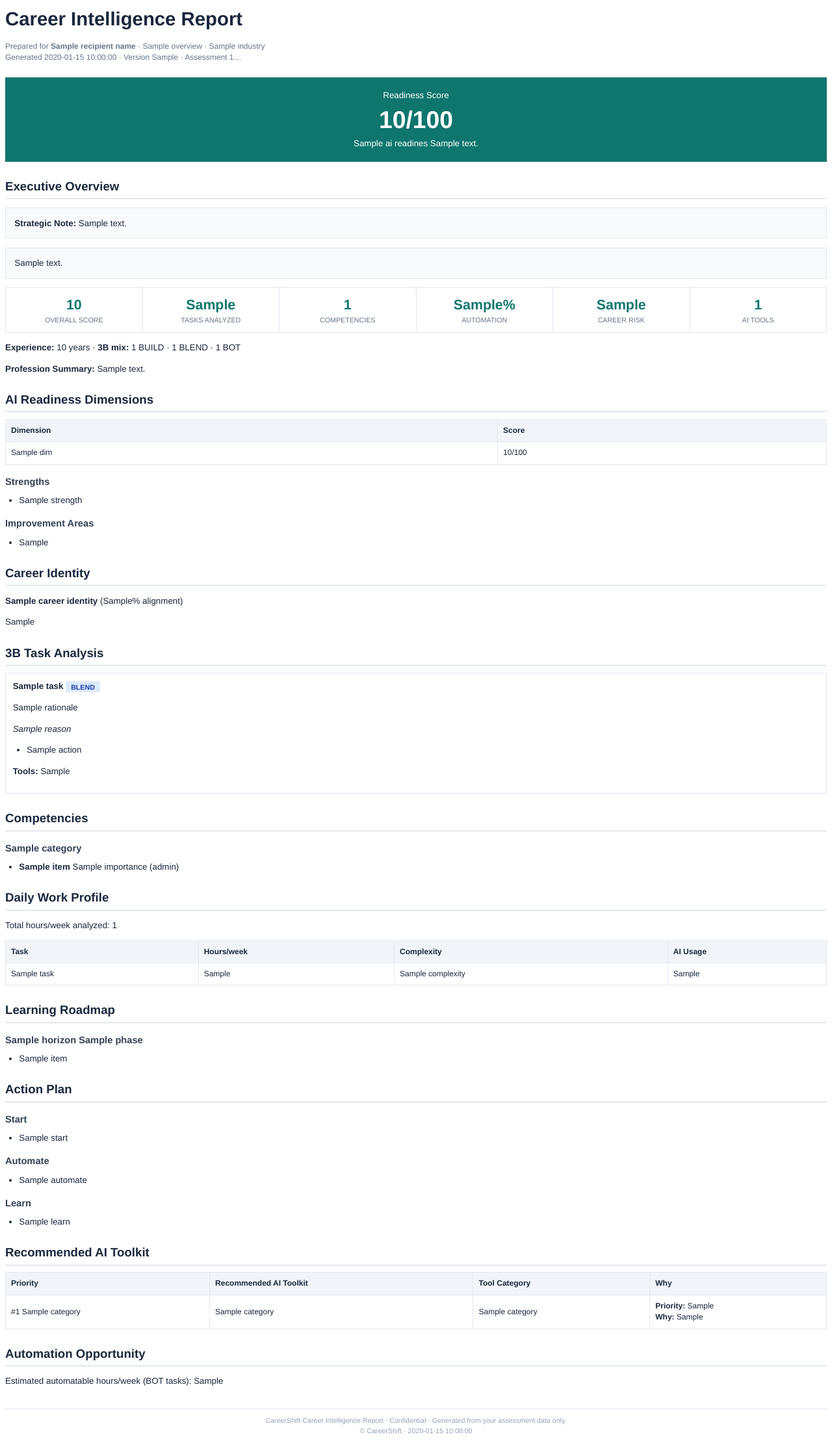
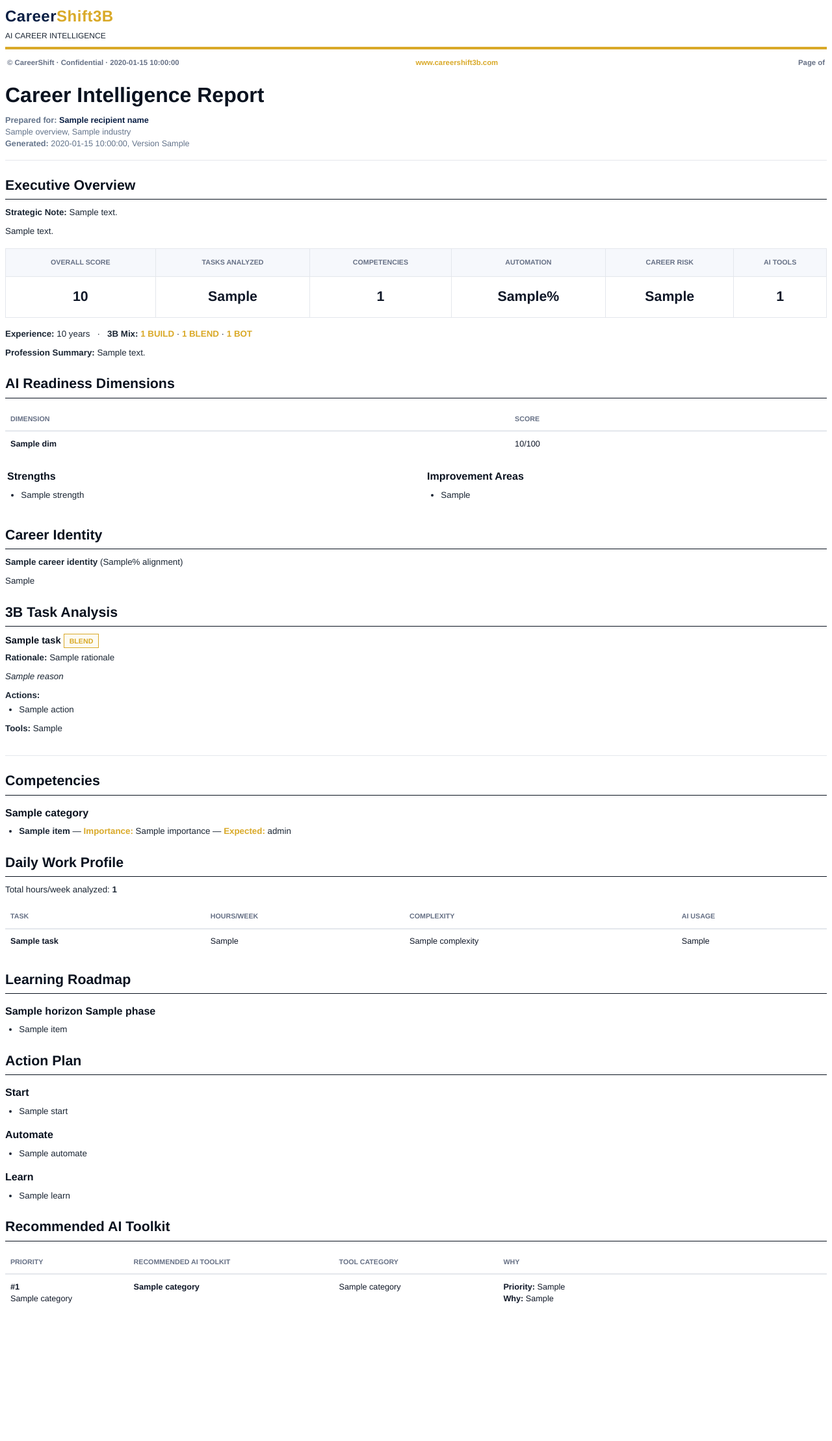
Before and after one commit to Viveknathtiwari01/CareerShiftBackend, a Python web app: template app/templates/export/report_pdf.html in a window 1280 px wide. Shown: the whole page at 65% size. After the commit the page ends 2005 px from the top, so only its background shows below. Run offline with Jinja, Linux system fonts and the light colour scheme; the template is opened without the code that fills it: most values are stand-ins (such as "Sample title", 1, 10 or a date in 2020).

Commit message:
feat: Update report templates to enhance branding and layout consistency

```diff
--- a/app/templates/export/report_pdf.html
+++ b/app/templates/export/report_pdf.html
@@ -2,87 +2,143 @@
 <html lang="en">
 <head>
   <meta charset="UTF-8" />
-  <title>Career Intelligence Report {{ overview.job_title }}</title>
+  <title>Career Intelligence Report</title>
   <style>
-    @page { size: A4; margin: 1.5cm; }
-    body { font-family: Helvetica, Arial, sans-serif; font-size: 10pt; color: #1a273d; line-height: 1.45; }
-    h1 { font-size: 22pt; margin: 0 0 6pt; color: #1a273d; }
-    h2 { font-size: 14pt; margin: 18pt 0 8pt; color: #1a273d; border-bottom: 1px solid #cbd5e1; padding-bottom: 4pt; }
-    h3 { font-size: 11pt; margin: 12pt 0 6pt; color: #334155; }
-    .meta { color: #64748b; font-size: 9pt; margin-bottom: 16pt; }
-    .kpi-table { width: 100%; border-collapse: collapse; margin: 10pt 0; }
-    .kpi-table td { border: 1px solid #e2e8f0; padding: 8pt; text-align: center; width: 16%; }
-    .kpi-value { font-size: 16pt; font-weight: bold; color: #0f766e; }
-    .kpi-label { font-size: 8pt; color: #64748b; text-transform: uppercase; }
-    .score-box { background: #0f766e; color: #fff; padding: 14pt; text-align: center; margin: 12pt 0; }
-    .score-box .score { font-size: 28pt; font-weight: bold; }
-    .summary { background: #f8fafc; border: 1px solid #e2e8f0; padding: 10pt; margin: 10pt 0; }
-    .task { border: 1px solid #e2e8f0; padding: 8pt; margin-bottom: 8pt; page-break-inside: avoid; }
-    .badge-build { background: #dcfce7; color: #166534; padding: 2pt 6pt; font-size: 8pt; font-weight: bold; }
-    .badge-blend { background: #dbeafe; color: #1e40af; padding: 2pt 6pt; font-size: 8pt; font-weight: bold; }
-    .badge-bot { background: #ccfbf1; color: #0f766e; padding: 2pt 6pt; font-size: 8pt; font-weight: bold; }
-    ul { margin: 4pt 0; padding-left: 16pt; }
+    @page {
+      size: A4;
+      margin: 3.5cm 1.5cm 2.5cm 1.5cm;
+      @frame header {
+        -pdf-frame-content: header_content;
+        top: 1cm;
+        margin-left: 1.5cm;
+        margin-right: 1.5cm;
+        height: 2cm;
+      }
+      @frame footer {
+        -pdf-frame-content: footer_content;
+        bottom: 0.8cm;
+        margin-left: 1.5cm;
+        margin-right: 1.5cm;
+        height: 1.5cm;
+      }
+    }
+    body { font-family: Helvetica, Arial, sans-serif; font-size: 10pt; color: #1A2533; line-height: 1.4; }
+    h1 { font-size: 24pt; margin: 0 0 6pt; color: #0A121F; font-weight: bold; }
+    h2 { font-size: 16pt; margin: 18pt 0 8pt; color: #0A121F; border-bottom: 1.5px solid #0A121F; padding-bottom: 4pt; }
+    h3 { font-size: 12pt; margin: 12pt 0 6pt; color: #0A121F; font-weight: bold; }
+
+    p { margin: 0 0 8pt 0; }
+    ul { margin: 0 0 8pt 0; padding-left: 16pt; }
     li { margin-bottom: 3pt; }
-    .footer { margin-top: 24pt; font-size: 8pt; color: #94a3b8; text-align: center; border-top: 1px solid #e2e8f0; padding-top: 8pt; }
-    table.data { width: 100%; border-collapse: collapse; margin: 8pt 0; }
-    table.data th, table.data td { border: 1px solid #e2e8f0; padding: 6pt; text-align: left; font-size: 9pt; }
-    table.data th { background: #f1f5f9; }
+
+    .meta { color: #64748B; font-size: 9.5pt; margin-bottom: 16pt; line-height: 1.4; }
+    .highlight { color: #D9A928; font-weight: bold; }
+
+    .kpi-table { width: 100%; border-collapse: collapse; margin: 12pt 0; }
+    .kpi-table th { background: #F6F8FC; border: 1px solid #E4E7EC; padding: 10pt 6pt; text-align: center; font-size: 8pt; color: #667085; text-transform: uppercase; }
+    .kpi-table td { border: 1px solid #E4E7EC; padding: 12pt 6pt; text-align: center; font-size: 16pt; font-weight: bold; color: #101828; }
+
+    .data-table { width: 100%; border-collapse: collapse; margin: 10pt 0; }
+    .data-table th { border-bottom: 2px solid #E4E7EC; padding: 8pt 6pt; text-align: left; color: #667085; text-transform: uppercase; font-size: 8pt; font-weight: bold; vertical-align: top; }
+    .data-table td { padding: 8pt 6pt; text-align: left; font-size: 9.5pt; color: #101828; vertical-align: top; border: none; }
+
+    .badge { padding: 2pt 6pt; font-size: 8pt; font-weight: bold; text-transform: uppercase; display: inline-block; }
+    .badge-build { color: #1455B8; border: 1px solid #1455B8; background: #F6F8FC; }
+    .badge-blend { color: #D9A928; border: 1px solid #D9A928; background: #FDFBF2; }
+    .badge-bot { color: #F79009; border: 1px solid #F79009; background: #FFF4E5; }
+
+    .task-item { margin-bottom: 16pt; padding-bottom: 16pt; border-bottom: 1px solid #E4E7EC; page-break-inside: avoid; }
+
+    #header_content { text-align: left; }
+    .logo-text { font-size: 18pt; font-weight: bold; color: #0A1F44; letter-spacing: 0.5px; }
+    .logo-accent { font-size: 18pt; font-weight: bold; color: #D9A928; letter-spacing: 0.5px; }
+    .header-subtitle { font-size: 9pt; text-transform: uppercase; margin-top: 4pt; padding-bottom: 6pt; border-bottom: 3px solid #D9A928; }
+
+    #footer_content { text-align: left; color: #667085; font-size: 8.5pt; }
   </style>
 </head>
 <body>
-  <h1>Career Intelligence Report</h1>
-  <p class="meta">
-    Prepared for <strong>{{ recipient_name }}</strong> · {{ overview.job_title }} · {{ overview.industry }}<br/>
-    Generated {{ generated_date }} · Version {{ report_version }} · Assessment {{ assessment_id[:8] }}…
-  </p>
+  <div id="header_content">
+    <div><span class="logo-text">Career</span><span class="logo-accent">Shift3B</span></div>
+    <div class="header-subtitle">AI Career Intelligence</div>
+  </div>
 
-  <div class="score-box">
-    <div>Readiness Score</div>
-    <div class="score">{{ ai_readiness.overall_score }}/100</div>
-    <div>{{ ai_readiness.tier_label }} {{ ai_readiness.tier_description }}</div>
+  <div id="footer_content">
+    <table style="width: 100%; border-top: 1.5px solid #D9A928; border-bottom: none; border-left: none; border-right: none; padding: 0; padding-top: 8pt;">
+      <tr>
+        <td style="width: 40%; text-align: left; font-weight: bold; color: #667085; white-space: nowrap;">&copy; CareerShift &middot; Confidential &middot; {{ generated_date }}</td>
+        <td style="width: 30%; text-align: center; color: #D9A928; font-weight: bold;">www.careershift3b.com</td>
+        <td style="width: 30%; text-align: right; font-weight: bold; color: #667085;">Page <pdf:pagenumber> of <pdf:pagecount></td>
+      </tr>
+    </table>
+  </div>
+
+  <h1 style="margin-top: 12pt;">Career Intelligence Report</h1>
+  <div class="meta" style="border-bottom: 1px solid #E4E7EC; padding-bottom: 12pt; margin-bottom: 16pt;">
+    <strong>Prepared for:</strong> <span style="color: #0A1F44; font-weight: bold;">{{ recipient_name }}</span><br/>
+    {{ overview.job_title }}, {{ overview.industry }}<br/>
+    <strong>Generated:</strong> {{ generated_date }}, Version {{ report_version }}
   </div>
 
   <h2>Executive Overview</h2>
   {% if strategic_note %}
-  <div class="summary"><strong>Strategic Note:</strong> {{ strategic_note }}</div>
+  <p><strong>Strategic Note:</strong> {{ strategic_note }}</p>
   {% endif %}
   {% if career_identity.executive_summary %}
-  <div class="summary">{{ career_identity.executive_summary }}</div>
+  <p>{{ career_identity.executive_summary }}</p>
   {% endif %}
 
   <table class="kpi-table">
     <tr>
-      <td><div class="kpi-value">{{ overview.overall_score }}</div><div class="kpi-label">Overall Score</div></td>
-      <td><div class="kpi-value">{{ overview.tasks_analyzed }}</div><div class="kpi-label">Tasks Analyzed</div></td>
-      <td><div class="kpi-value">{{ overview.competency_count }}</div><div class="kpi-label">Competencies</div></td>
-      <td><div class="kpi-value">{{ overview.automation_pct }}%</div><div class="kpi-label">Automation</div></td>
-      <td><div class="kpi-value">{{ overview.career_risk }}</div><div class="kpi-label">Career Risk</div></td>
-      <td><div class="kpi-value">{{ overview.ai_tools_count }}</div><div class="kpi-label">AI Tools</div></td>
+      <th>Overall Score</th>
+      <th>Tasks Analyzed</th>
+      <th>Competencies</th>
+      <th>Automation</th>
+      <th>Career Risk</th>
+      <th>AI Tools</th>
+    </tr>
+    <tr>
+      <td>{{ overview.overall_score }}</td>
+      <td>{{ overview.tasks_analyzed }}</td>
+      <td>{{ overview.competency_count }}</td>
+      <td>{{ overview.automation_pct }}%</td>
+      <td>{{ overview.career_risk }}</td>
+      <td>{{ overview.ai_tools_count }}</td>
     </tr>
   </table>
 
-  <p><strong>Experience:</strong> {{ overview.experience_years }} years ·
-     <strong>3B mix:</strong> {{ build_count }} BUILD · {{ blend_count }} BLEND · {{ bot_count }} BOT</p>
+  <p>
+    <strong>Experience:</strong> {{ overview.experience_years }} years &nbsp;&nbsp;&middot;&nbsp;&nbsp;
+    <strong>3B Mix:</strong> <span class="highlight">{{ build_count }} BUILD</span> &middot; <span class="highlight">{{ blend_count }} BLEND</span> &middot; <span class="highlight">{{ bot_count }} BOT</span>
+  </p>
   {% if overview.profession_summary %}
   <p><strong>Profession Summary:</strong> {{ overview.profession_summary }}</p>
   {% endif %}
 
   <h2>AI Readiness Dimensions</h2>
-  <table class="data">
+  <table class="data-table">
     <tr><th>Dimension</th><th>Score</th></tr>
     {% for dim in ai_readiness.dimensions %}
-    <tr><td>{{ dim.name }}</td><td>{{ dim.score }}/100</td></tr>
+    <tr><td><strong>{{ dim.name }}</strong></td><td>{{ dim.score }}/100</td></tr>
     {% endfor %}
   </table>
 
+  <table style="width: 100%; border: none; margin: 12pt 0;">
+    <tr>
+      <td style="width: 50%; vertical-align: top; border: none; padding-right: 12pt;">
         {% if ai_readiness.strengths %}
-  <h3>Strengths</h3>
+        <h3 style="margin-top: 0;">Strengths</h3>
         <ul>{% for s in ai_readiness.strengths %}<li>{{ s }}</li>{% endfor %}</ul>
         {% endif %}
+      </td>
+      <td style="width: 50%; vertical-align: top; border: none; padding-left: 12pt;">
         {% if ai_readiness.improvement_areas %}
-  <h3>Improvement Areas</h3>
+        <h3 style="margin-top: 0;">Improvement Areas</h3>
         <ul>{% for s in ai_readiness.improvement_areas %}<li>{{ s }}</li>{% endfor %}</ul>
         {% endif %}
+      </td>
+    </tr>
+  </table>
 
   <h2>Career Identity</h2>
   <p><strong>{{ career_identity.identity_title }}</strong> ({{ career_identity.confidence_pct }}% alignment)</p>
@@ -92,14 +148,17 @@
 
   <h2>3B Task Analysis</h2>
   {% for task in task_routing %}
-  <div class="task">
-    <strong>{{ task.task_title }}</strong>
-    {% if task.category == 'BUILD' %}<span class="badge-build">BUILD</span>
-    {% elif task.category == 'BOT' %}<span class="badge-bot">BOT</span>
-    {% else %}<span class="badge-blend">BLEND</span>{% endif %}
-    {% if task.rationale %}<p>{{ task.rationale }}</p>{% endif %}
+  <div class="task-item">
+    <div style="font-size: 11pt; font-weight: bold; color: #0A121F; margin-bottom: 4pt;">
+      {{ task.task_title }}
+      {% if task.category == 'BUILD' %}<span class="badge badge-build">BUILD</span>
+      {% elif task.category == 'BOT' %}<span class="badge badge-bot">BOT</span>
+      {% else %}<span class="badge badge-blend">BLEND</span>{% endif %}
+    </div>
+    {% if task.rationale %}<p><strong>Rationale:</strong> {{ task.rationale }}</p>{% endif %}
     {% if task.reason %}<p><em>{{ task.reason }}</em></p>{% endif %}
     {% if task.next_actions %}
+    <p style="margin-bottom: 2pt;"><strong>Actions:</strong></p>
     <ul>{% for action in task.next_actions %}<li>{{ action }}</li>{% endfor %}</ul>
     {% endif %}
     {% if task.recommended_tools %}
@@ -113,18 +172,18 @@
   <h3>{{ group.category }}</h3>
   <ul>
     {% for item in group['items'] %}
-    <li><strong>{{ item.name }}</strong>{% if item.importance %} {{ item.importance }}{% endif %}{% if item.expected_level %} ({{ item.expected_level }}){% endif %}</li>
+    <li><strong>{{ item.name }}</strong>{% if item.importance %} &mdash; <span class="highlight">Importance:</span> {{ item.importance }}{% endif %}{% if item.expected_level %} &mdash; <span class="highlight">Expected:</span> {{ item.expected_level }}{% endif %}</li>
     {% endfor %}
   </ul>
   {% endfor %}
 
   <h2>Daily Work Profile</h2>
-  <p>Total hours/week analyzed: {{ daily_work.total_hours_per_week }}</p>
-  <table class="data">
+  <p>Total hours/week analyzed: <strong>{{ daily_work.total_hours_per_week }}</strong></p>
+  <table class="data-table">
     <tr><th>Task</th><th>Hours/week</th><th>Complexity</th><th>AI Usage</th></tr>
     {% for t in daily_work.tasks %}
     <tr>
-      <td>{{ t.title }}</td>
+      <td><strong>{{ t.title }}</strong></td>
       <td>{{ t.hours_per_week }}</td>
       <td>{{ t.complexity }}</td>
       <td>{{ t.ai_assistance or '—' }}</td>
@@ -150,26 +209,17 @@
   {% endif %}
 
   <h2>Recommended AI Toolkit</h2>
-  <table class="data">
+  <table class="data-table">
     <tr><th>Priority</th><th>Recommended AI Toolkit</th><th>Tool Category</th><th>Why</th></tr>
     {% for tool in ai_toolkit %}
     <tr>
-      <td>{% if tool.priority_rank %}#{{ tool.priority_rank }} {{ tool.priority_label or '' }}{% else %}—{% endif %}</td>
-      <td>{{ tool.name }}</td>
-      <td>{{ tool.category }}</td>
-      <td>{% if tool.priority_reason %}<strong>Priority:</strong> {{ tool.priority_reason }}<br/>{% endif %}<strong>Why:</strong> {{ tool.use_case }}</td>
+      <td style="width: 15%;">{% if tool.priority_rank %}<strong>#{{ tool.priority_rank }}</strong><br/>{{ tool.priority_label or '' }}{% else %}—{% endif %}</td>
+      <td style="width: 25%;"><strong>{{ tool.name }}</strong></td>
+      <td style="width: 20%;">{{ tool.category }}</td>
+      <td style="width: 40%;">{% if tool.priority_reason %}<strong>Priority:</strong> {{ tool.priority_reason }}<br/>{% endif %}<strong>Why:</strong> {{ tool.use_case }}</td>
     </tr>
     {% endfor %}
   </table>
 
-  {% if cost_roi.hours_automatable_per_week is defined %}
-  <h2>Automation Opportunity</h2>
-  <p>Estimated automatable hours/week (BOT tasks): {{ cost_roi.hours_automatable_per_week }}</p>
-  {% endif %}
-
-  <div class="footer">
-    CareerShift Career Intelligence Report · Confidential · Generated from your assessment data only.<br/>
-    © CareerShift · {{ generated_date }}
-  </div>
 </body>
 </html>
--- a/app/templates/export/three_b_category.html
+++ b/app/templates/export/three_b_category.html
@@ -2,7 +2,7 @@
 <html lang="en">
 <head>
   <meta charset="utf-8" />
-  <title>CareerShift 3B — {{ category }}</title>
+  <title>CareerShift3B — {{ category }}</title>
   <style>
     @page {
       size: A4 portrait;
@@ -213,7 +213,7 @@
     <table width="100%" cellpadding="0" cellspacing="0">
       <tr>
         <td width="55%" valign="bottom">
-          <span style="font-size:16pt;font-weight:bold;color:{{ brand.navy }};">Career</span><span style="font-size:16pt;font-weight:bold;color:{{ brand.gold }};">Shift</span><br/>
+          <span style="font-size:16pt;font-weight:bold;color:{{ brand.navy }};">Career</span><span style="font-size:16pt;font-weight:bold;color:{{ brand.gold }};">Shift3B</span><br/>
           <span style="font-size:7pt;color:#64748b;letter-spacing:0.05em;">AI CAREER INTELLIGENCE</span>
         </td>
         <td width="45%" align="right" valign="bottom">
@@ -237,7 +237,7 @@
     <table width="100%" cellpadding="0" cellspacing="0" style="border-top:0.5pt solid #e2e8f0;padding-top:4pt;">
       <tr>
         <td style="font-size:7.5pt;color:#94a3b8;">
-          © <span style="font-weight:bold;color:{{ brand.navy }};">Career</span><span style="font-weight:bold;color:{{ brand.gold }};">Shift</span>
+          © <span style="font-weight:bold;color:{{ brand.navy }};">Career</span><span style="font-weight:bold;color:{{ brand.gold }};">Shift3B</span>
           · Confidential · {{ generated_at }}
         </td>
         <td align="right" style="font-size:7.5pt;color:#94a3b8;">
--- a/app/templates/export/three_b_task.html
+++ b/app/templates/export/three_b_task.html
@@ -2,7 +2,7 @@
 <html lang="en">
 <head>
   <meta charset="utf-8" />
-  <title>CareerShift 3B — {{ task.task_title }}</title>
+  <title>CareerShift3B — {{ task.task_title }}</title>
   <style>
     @page { size: A4 portrait; margin: 2cm 1.5cm; }
     body { font-family: Helvetica, Arial, sans-serif; color: #1e293b; font-size: 9.5pt; line-height: 1.45; }
```
Lines whose indentation alone changed are shown as unchanged.
